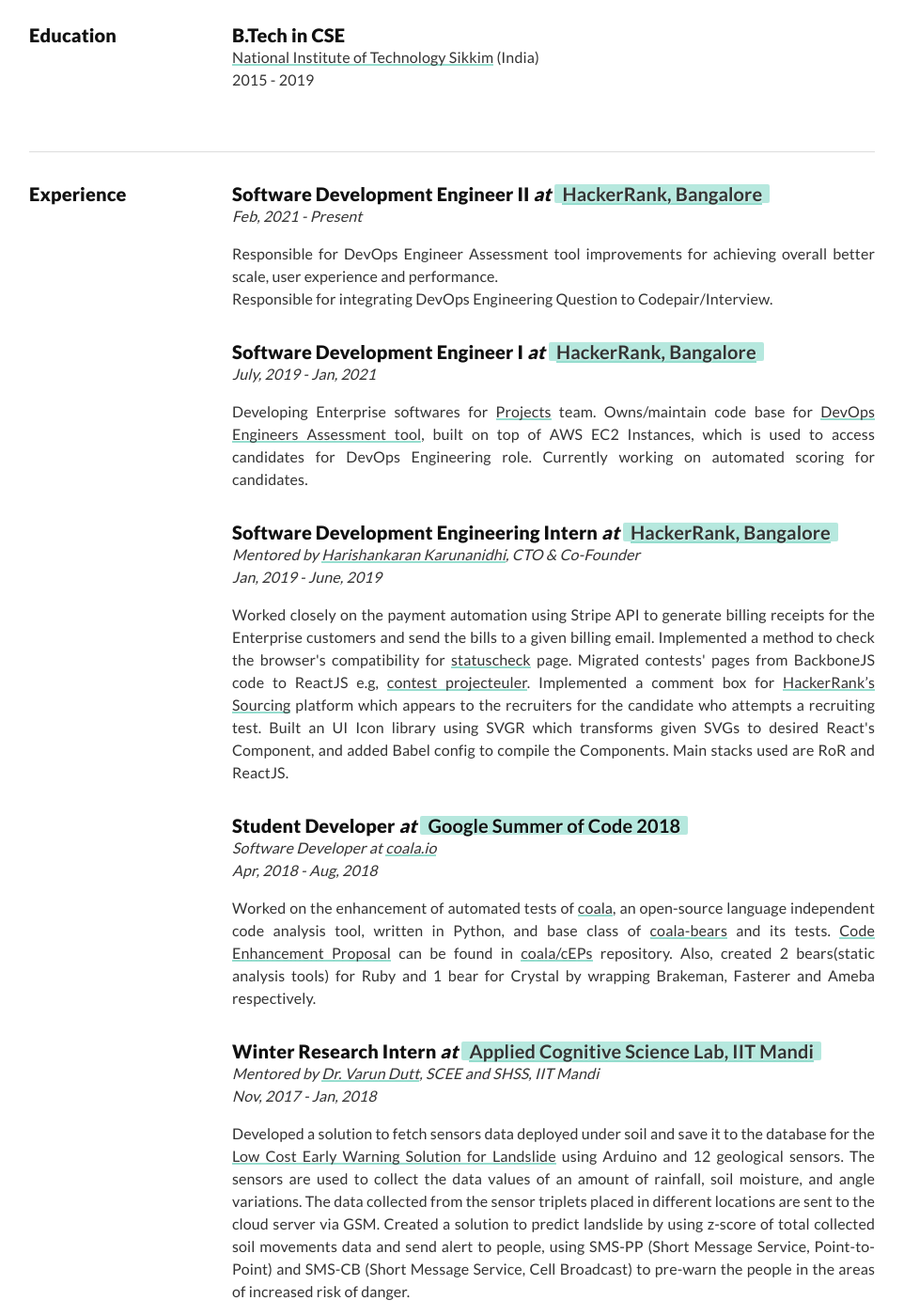
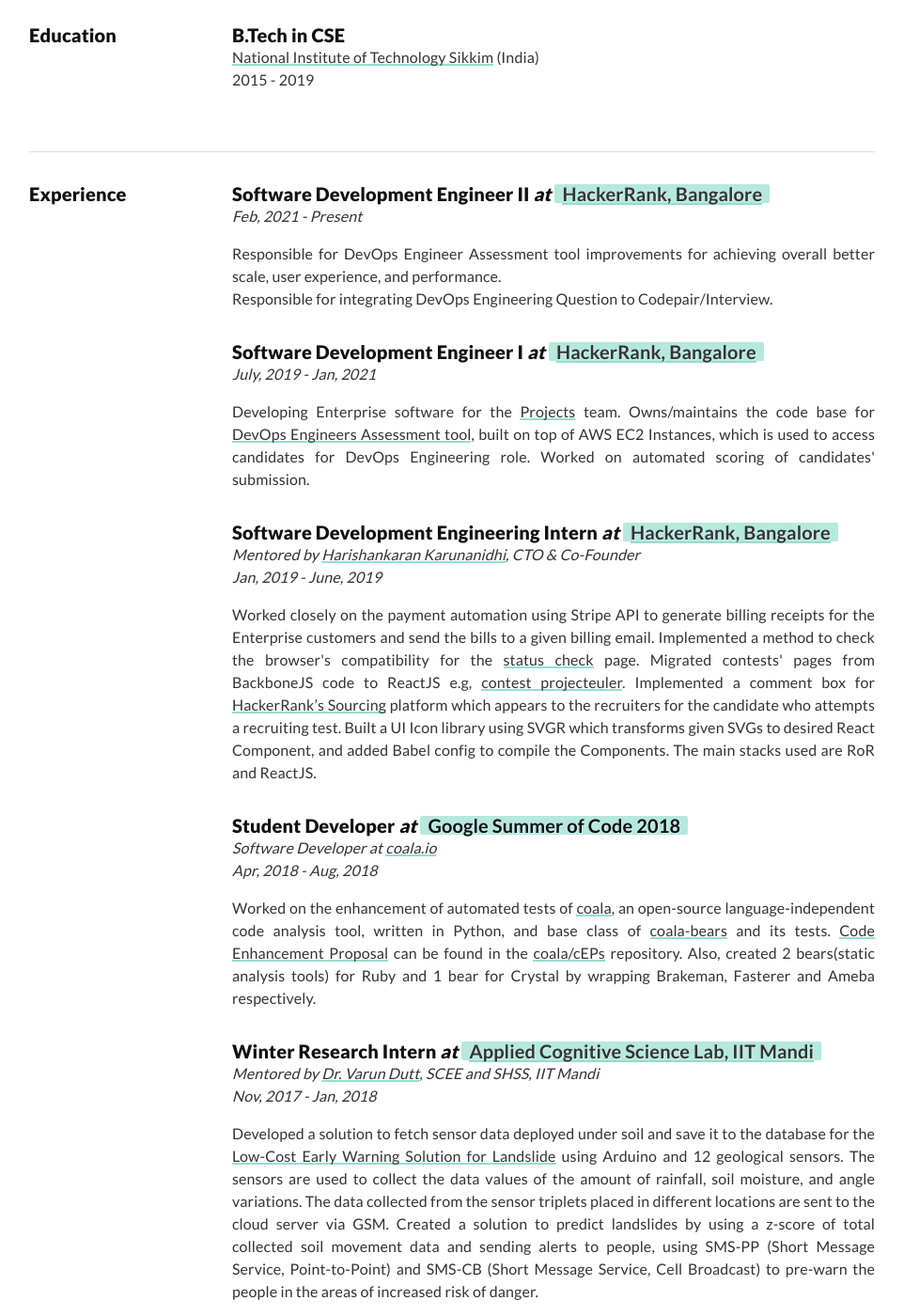
Before and after one commit to sangamcse/resume, a Jekyll site: the page built from index.html, in a window 1280 px wide and 1400 px high, scrolled down 473 px. Shown: the whole window at 94% size, without its empty margins (159-1121 px from the left). Built offline with Jekyll 4.4.1, drawn with Linux system fonts in a browser that asks for light colours.

```diff
--- a/_data/experiences.yml
+++ b/_data/experiences.yml
@@ -2,27 +2,27 @@
 - title: Software Development Engineer II
   location: <a class="u-link" target="_blank" href="https://www.hackerrank.com/">HackerRank, Bangalore</a>
   duration: Feb, 2021 - Present
-  description: Responsible for DevOps Engineer Assessment tool improvements for achieving overall better scale, user experience and performance.<br />Responsible for integrating DevOps Engineering Question to Codepair/Interview.
+  description: Responsible for DevOps Engineer Assessment tool improvements for achieving overall better scale, user experience, and performance.<br />Responsible for integrating DevOps Engineering Question to Codepair/Interview.
 
 - title: Software Development Engineer I
   location: <a class="u-link" target="_blank" href="https://www.hackerrank.com/">HackerRank, Bangalore</a>
   duration: July, 2019 - Jan, 2021
-  description: Developing Enterprise softwares for <a class="u-link" href="https://www.hackerrank.com/products/projects" target="_blank">Projects</a> team. Owns/maintain code base for <a class="u-link" href="https://www.hackerrank.com/products/projects#role5" target="_blank">DevOps Engineers Assessment tool</a>, built on top of AWS EC2 Instances, which is used to access candidates for DevOps Engineering role. Currently working on automated scoring for candidates.
+  description: Developing Enterprise software for the <a class="u-link" href="https://www.hackerrank.com/products/projects" target="_blank">Projects</a> team. Owns/maintains the code base for <a class="u-link" href="https://www.hackerrank.com/products/projects#role5" target="_blank">DevOps Engineers Assessment tool</a>, built on top of AWS EC2 Instances, which is used to access candidates for DevOps Engineering role. Worked on automated scoring of candidates' submission.
 
 - title: Software Development Engineering Intern
   location: <a class="u-link" target="_blank" href="https://www.hackerrank.com/">HackerRank, Bangalore</a>
   mentor: <a class="u-link" href="https://www.hackerrank.com/about-us/our-team/" target="_blank">Harishankaran Karunanidhi</a>, CTO & Co-Founder
   duration: Jan, 2019 - June, 2019
-  description: Worked closely on the payment automation using Stripe API to generate billing receipts for the Enterprise customers and send the bills to a given billing email. Implemented a method to check the browser's compatibility for <a class="u-link" target="_blank" href="https://www.hackerrank.com/statuscheck">statuscheck</a> page. Migrated contests' pages from BackboneJS code to ReactJS e.g, <a class="u-link" target="_blank" href="https://www.hackerrank.com/projecteuler/">contest projecteuler</a>. Implemented a comment box for <a class="u-link" target="_blank" href="https://www.hackerrank.com/work">HackerRank’s Sourcing</a> platform which appears to the recruiters for the candidate who attempts a recruiting test. Built an UI Icon library using SVGR which transforms given SVGs to desired React's Component, and added Babel config to compile the Components. Main stacks used are RoR and ReactJS.
+  description: Worked closely on the payment automation using Stripe API to generate billing receipts for the Enterprise customers and send the bills to a given billing email. Implemented a method to check the browser's compatibility for the <a class="u-link" target="_blank" href="https://www.hackerrank.com/statuscheck">status check</a> page. Migrated contests' pages from BackboneJS code to ReactJS e.g, <a class="u-link" target="_blank" href="https://www.hackerrank.com/projecteuler/">contest projecteuler</a>. Implemented a comment box for <a class="u-link" target="_blank" href="https://www.hackerrank.com/work">HackerRank’s Sourcing</a> platform which appears to the recruiters for the candidate who attempts a recruiting test. Built a UI Icon library using SVGR which transforms given SVGs to desired React Component, and added Babel config to compile the Components. The main stacks used are RoR and ReactJS.
 
 - title: Student Developer
   location: Google Summer of Code 2018
   designation: Software Developer at <a class="u-link" href="https://www.coala.io" target="_blank">coala.io</a>
   duration: Apr, 2018 - Aug, 2018
-  description: Worked on the enhancement of automated tests of <a class="u-link" target="_blank" href="https://github.com/coala/coala">coala</a>, an open-source language independent code analysis tool, written in Python, and base class of <a class="u-link" target="_blank" href="https://github.com/coala/coala-bears">coala-bears</a> and its tests. <a class="u-link" target="_blank" href="https://github.com/coala/cEPs/blob/master/cEP-0027.md">Code Enhancement Proposal</a> can be found in <a class="u-link" target="_blank" href="https://github.com/coala/cEPs">coala/cEPs</a> repository. Also, created 2 bears(static analysis tools) for Ruby and 1 bear for Crystal by wrapping Brakeman, Fasterer and Ameba respectively.
+  description: Worked on the enhancement of automated tests of <a class="u-link" target="_blank" href="https://github.com/coala/coala">coala</a>, an open-source language-independent code analysis tool, written in Python, and base class of <a class="u-link" target="_blank" href="https://github.com/coala/coala-bears">coala-bears</a> and its tests. <a class="u-link" target="_blank" href="https://github.com/coala/cEPs/blob/master/cEP-0027.md">Code Enhancement Proposal</a> can be found in the <a class="u-link" target="_blank" href="https://github.com/coala/cEPs">coala/cEPs</a> repository. Also, created 2 bears(static analysis tools) for Ruby and 1 bear for Crystal by wrapping Brakeman, Fasterer and Ameba respectively.
 
 - title: Winter Research Intern
   location: <a class="u-link" target="_blank" href="http://acslab.org">Applied Cognitive Science Lab, IIT Mandi</a>
   mentor: <a class="u-link" href="https://faculty.iitmandi.ac.in/~varun/" target="_blank">Dr. Varun Dutt</a>, SCEE and SHSS, IIT Mandi
   duration: Nov, 2017 - Jan, 2018
-  description: Developed a solution to fetch sensors data deployed under soil and save it to the database for the <a class="u-link" target="_blank" href="http://landslidemonitoring.esy.es/">Low Cost Early Warning Solution for Landslide</a> using Arduino and 12 geological sensors. The sensors are used to collect the data values of an amount of rainfall, soil moisture, and angle variations. The data collected from the sensor triplets placed in different locations are sent to the cloud server via GSM. Created a solution to predict landslide by using z-score of total collected soil movements data and send alert to people, using SMS-PP (Short Message Service, Point-to-Point) and SMS-CB (Short Message Service, Cell Broadcast) to pre-warn the people in the areas of increased risk of danger.
+  description: Developed a solution to fetch sensor data deployed under soil and save it to the database for the <a class="u-link" target="_blank" href="http://landslidemonitoring.esy.es/">Low-Cost Early Warning Solution for Landslide</a> using Arduino and 12 geological sensors. The sensors are used to collect the data values of the amount of rainfall, soil moisture, and angle variations. The data collected from the sensor triplets placed in different locations are sent to the cloud server via GSM. Created a solution to predict landslides by using a z-score of total collected soil movement data and sending alerts to people, using SMS-PP (Short Message Service, Point-to-Point) and SMS-CB (Short Message Service, Cell Broadcast) to pre-warn the people in the areas of increased risk of danger.
```
Also changed, not shown: 2 other files.
